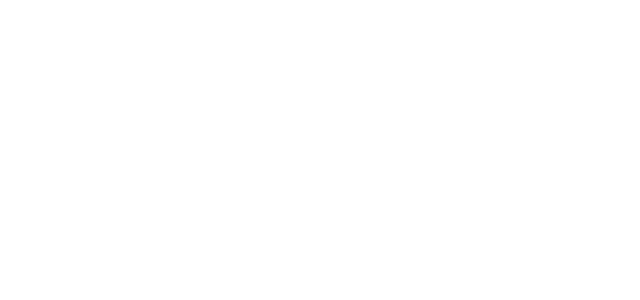
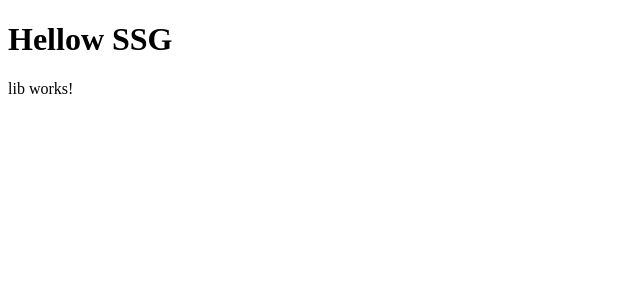
Before and after one commit to UrWebApp/Topage, an Angular app in the folder AngularWorkspace/: page / in a window 1280 px wide. Shown: the top 300 px of the page, without its empty margins (0-640 px from the left). Built offline with nearby package versions, Linux system fonts and the light colour scheme.

Commit message:
SSR, Libraries Tested

```diff
--- a/AngularWorkspace/projects/ssg-site/src/app/app.component.html
+++ b/AngularWorkspace/projects/ssg-site/src/app/app.component.html
@@ -1 +1,3 @@
+<h1>Hellow SSG</h1>
 <router-outlet />
+<lib-sample></lib-sample>
--- a/AngularWorkspace/projects/ssg-site/src/app/app.component.ts
+++ b/AngularWorkspace/projects/ssg-site/src/app/app.component.ts
@@ -1,10 +1,11 @@
 import { Component } from '@angular/core';
 import { RouterOutlet } from '@angular/router';
+import { SampleModule } from "../../../lib/user-interface/sample/sample.module";
 
 @Component({
   selector: 'app-root',
   standalone: true,
-  imports: [RouterOutlet],
+  imports: [RouterOutlet, SampleModule],
   templateUrl: './app.component.html',
   styleUrl: './app.component.scss'
 })
```
Also changed, not shown: 1 other file (tests, documents, lock files or other folders).
